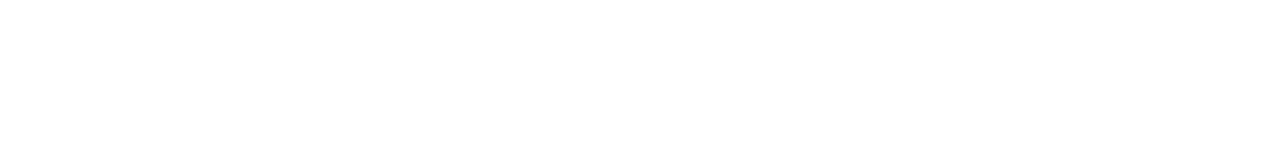
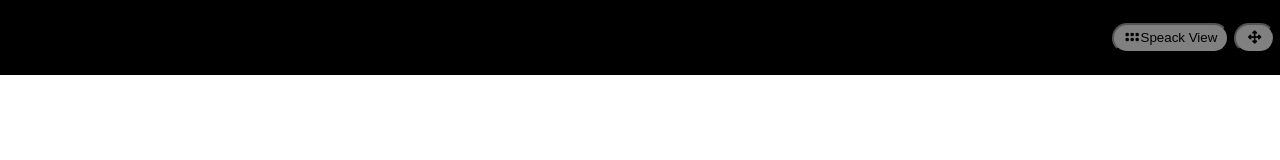
Before and after one commit to Andrea030105/html-css-zoom, a plain HTML site: page index.html in a window 1280 px wide. Drawn offline with Linux system fonts and the light colour scheme.

Commit message:
header-done

```diff
--- a/css/style.css
+++ b/css/style.css
@@ -3,3 +3,19 @@
     padding: 0;
     box-sizing: border-box;
 }
+
+.header-row {
+    height: 75px;
+    background-color: black;
+    display: flex;
+    justify-content: flex-end;
+    align-items: center;
+}
+
+.header-row button {
+    background-color: gray;
+    padding: 0 10px;
+    height: 30px;
+    margin-right: 5px;
+    border-radius: 50px;
+}
--- a/index.html
+++ b/index.html
@@ -6,10 +6,26 @@
     <meta name="viewport" content="width=device-width, initial-scale=1.0">
     <title>Zoom</title>
     <link rel="stylesheet" href="./css/style.css">
+    <link rel="stylesheet" href="https://cdnjs.cloudflare.com/ajax/libs/font-awesome/7.0.1/css/all.min.css"
+        integrity="sha512-2SwdPD6INVrV/lHTZbO2nodKhrnDdJK9/kg2XD1r9uGqPo1cUbujc+IYdlYdEErWNu69gVcYgdxlmVmzTWnetw=="
+        crossorigin="anonymous" referrerpolicy="no-referrer" />
 </head>
 
 <body>
+    <header>
+        <div class="header-container">
+            <div class="header-row">
+                <button><i class="fa-solid fa-grip"></i>Speack View</button>
+                <button><i class="fa-solid fa-up-down-left-right"></i></button>
+            </div>
+        </div>
+    </header>
+    <main>
 
+    </main>
+    <footer>
+
+    </footer>
 </body>
 
 </html>
```
